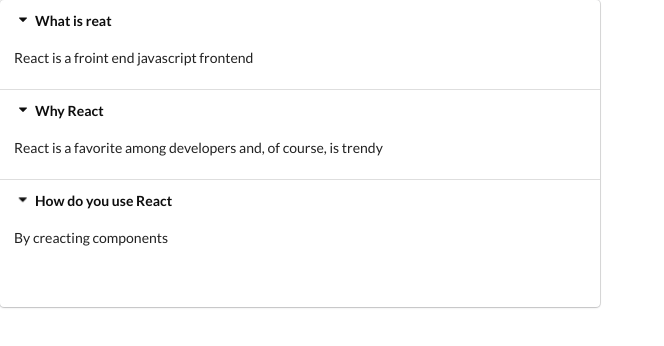
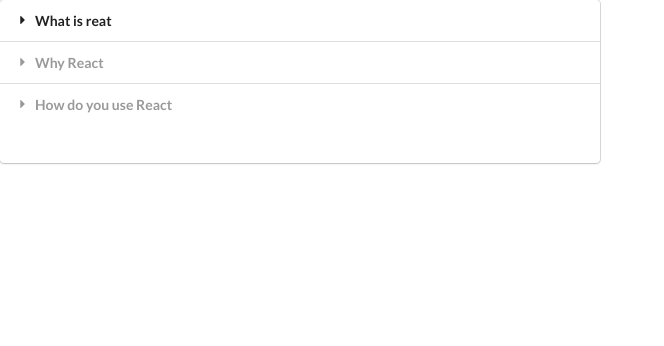
Before and after one commit to pcbgalvao/countryproject, a React (Create React App) app: page / in a window 1280 px wide. Shown: the top 346 px of the page, without its empty margins (0-664 px from the left). Built offline with nearby package versions, Linux system fonts and the light colour scheme.

Commit message:
section 12.145

```diff
--- a/src/components/Accordion.js
+++ b/src/components/Accordion.js
@@ -9,16 +9,18 @@
   }
 
   const renderedItems = items.map ((item, index)=>{
+
+    const active = index === activeIndex ? 'active' : '';
     return (
       <React.Fragment key={item.title}>
         <div
-          className='title active'
+          className={`title ${active}`}
           onClick={() => onTitleCliked(index)}
         >
           <i className='dropdown icon'></i>
           {item.title}
         </div>
-        <div className='content active'>
+        <div className={`content ${active}`}>
           {item.content}
         </div>
       </React.Fragment>
```
Also changed, not shown: 2 other files (tests, documents, lock files or other folders).
